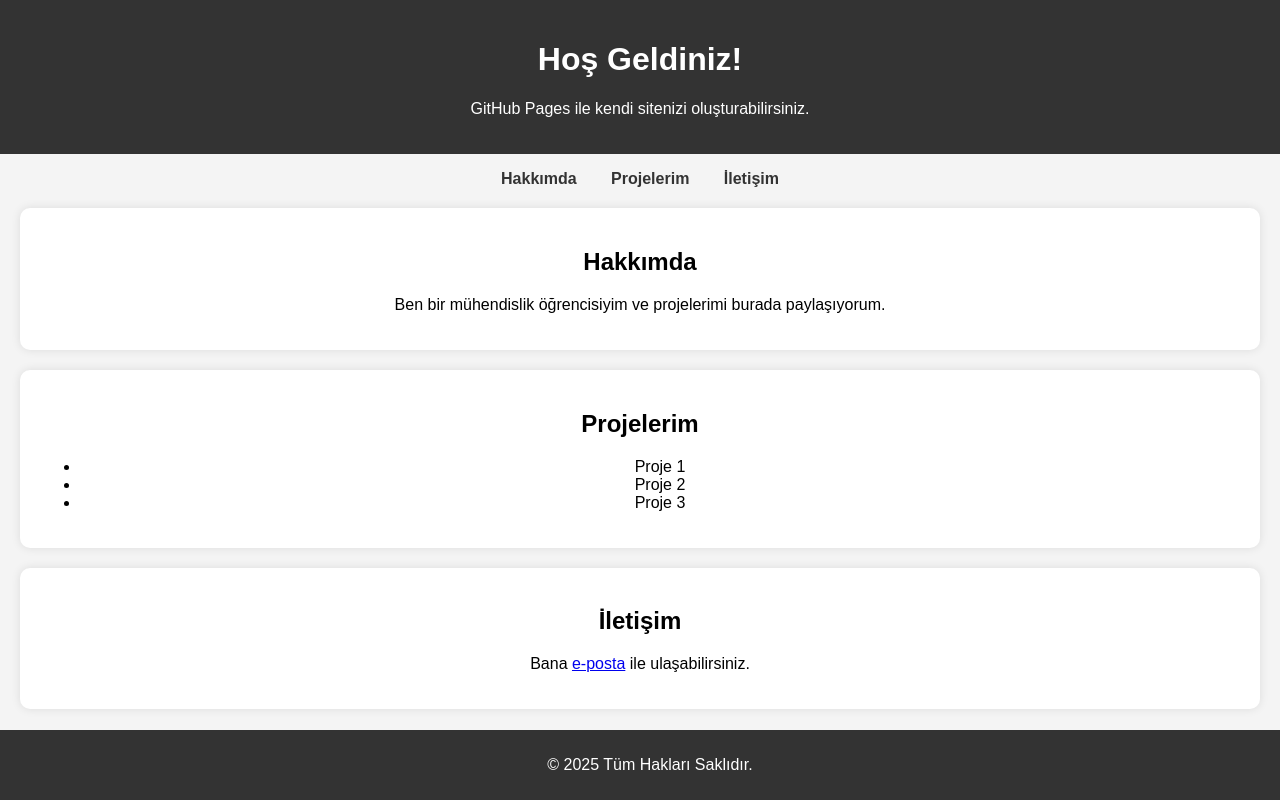
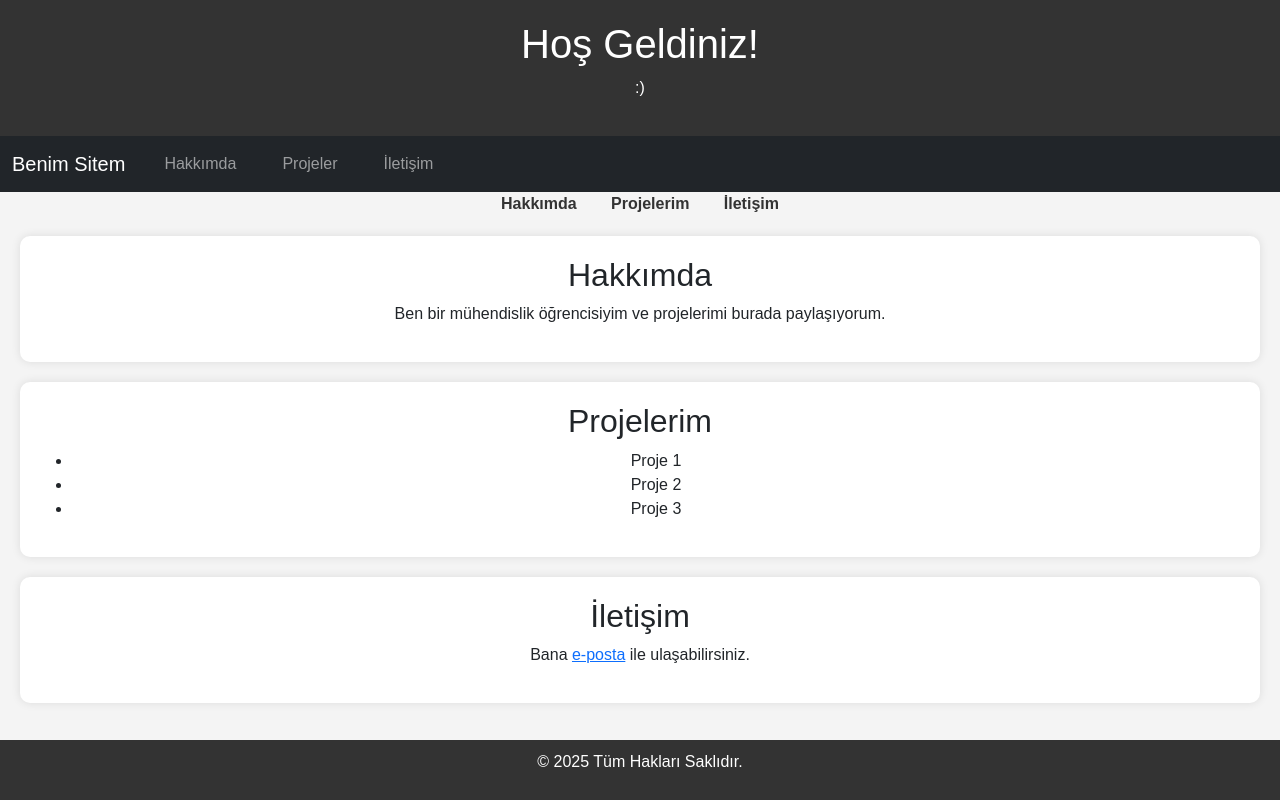
Before and after one commit to Altunmanx/suleymanaltun.github.io, a plain HTML site: page index.html in a window 1280 px wide. Drawn offline with nearby package versions, Linux system fonts and the light colour scheme.

Commit message:
Update index.html

```diff
--- a/index.html
+++ b/index.html
@@ -1,6 +1,7 @@
 <!DOCTYPE html>
 <html lang="tr">
 <head>
+    <link href="https://cdn.jsdelivr.net/npm/bootstrap@5.3.0/dist/css/bootstrap.min.css" rel="stylesheet">
     <meta charset="UTF-8">
     <meta name="viewport" content="width=device-width, initial-scale=1.0">
     <title>Benim Web Sitem</title>
@@ -9,8 +10,30 @@
 <body>
     <header>
         <h1>Hoş Geldiniz!</h1>
-        <p>GitHub Pages ile kendi sitenizi oluşturabilirsiniz.</p>
+        <p>:)</p>
     </header>
+    <nav class="navbar navbar-expand-lg navbar-dark bg-dark">
+  <div class="container-fluid">
+    <a class="navbar-brand" href="#">Benim Sitem</a>
+    <button class="navbar-toggler" type="button" data-bs-toggle="collapse" data-bs-target="#navbarNav" aria-controls="navbarNav" aria-expanded="false" aria-label="Toggle navigation">
+      <span class="navbar-toggler-icon"></span>
+    </button>
+    <div class="collapse navbar-collapse" id="navbarNav">
+      <ul class="navbar-nav">
+        <li class="nav-item">
+          <a class="nav-link" href="#hakkimda">Hakkımda</a>
+        </li>
+        <li class="nav-item">
+          <a class="nav-link" href="#projeler">Projeler</a>
+        </li>
+        <li class="nav-item">
+          <a class="nav-link" href="#iletisim">İletişim</a>
+        </li>
+      </ul>
+    </div>
+  </div>
+</nav>
+
 
     <nav>
         <ul>
```
